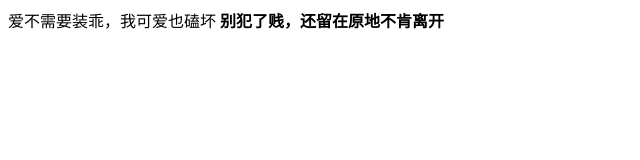
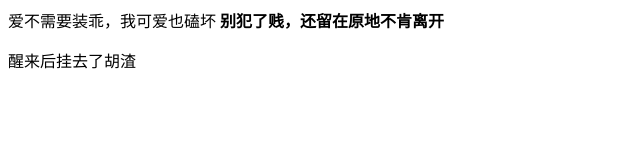
Before and after one commit to qiaohuijuan/git, a plain HTML site: page index.html in a window 1280 px wide. Shown: the whole page, without its empty margins (0-640 px from the left). Drawn offline with Linux system fonts and the light colour scheme.

Commit message:
three commit

```diff
--- a/index.html
+++ b/index.html
@@ -12,6 +12,7 @@
     <div class="wrap">
         爱不需要装乖，我可爱也磕坏
         <b>别犯了贱，还留在原地不肯离开</b>
+        <p>醒来后挂去了胡渣</p>
     </div>
 </body>
 
```
